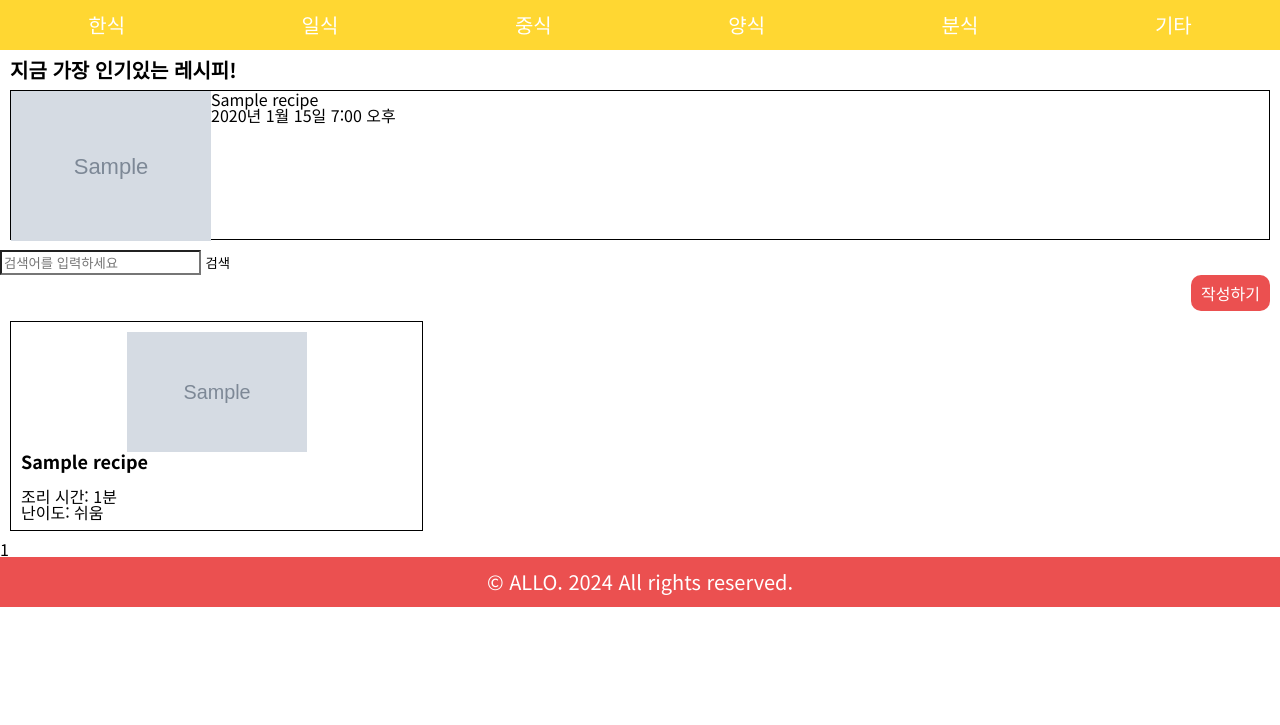
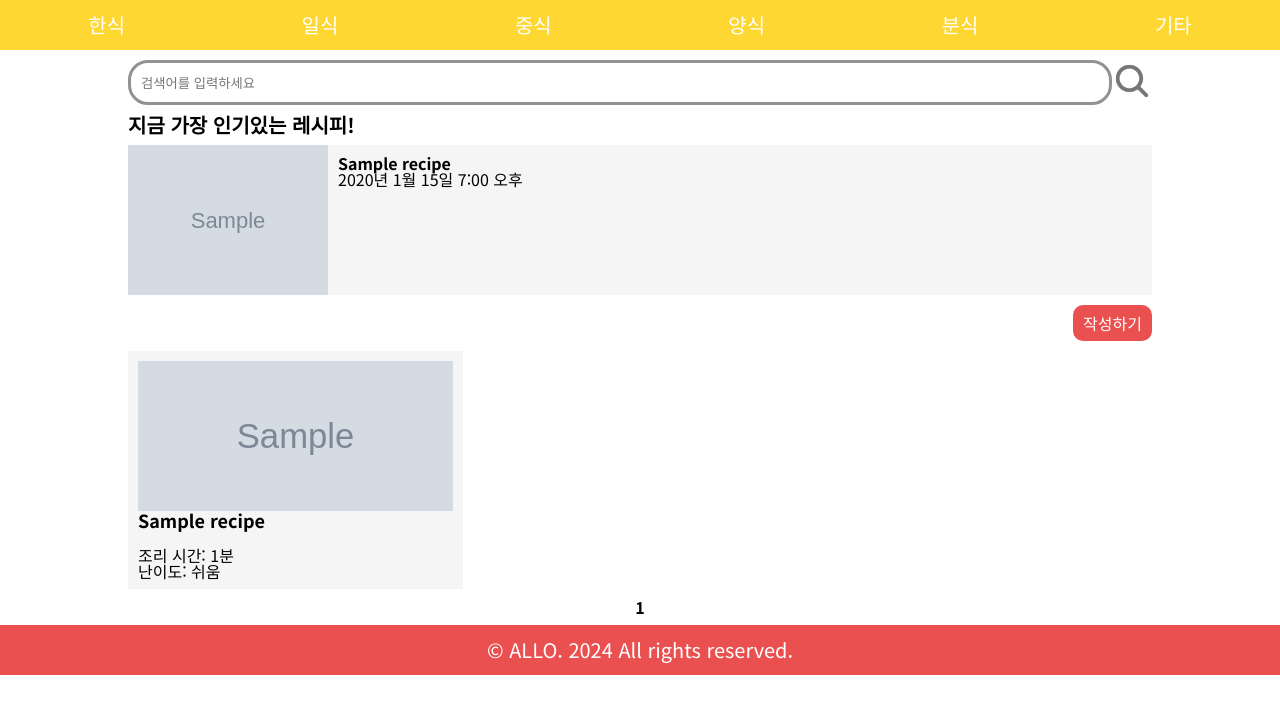
Before and after one commit to TEAM-ALLO/ALLO, a Django app: page /recipe/recipe_list/ in a window 1280 px wide. Shown: the part 75-800 px from the top of the page. Run offline with Django 4.2, Linux system fonts and the light colour scheme; tables that the repository leaves empty hold one stand-in row (values such as "Sample post"); grey boxes marked "Sample" are stand-in pictures.

Commit message:
feat: 레시티 리스트 페이지와 인테리어 리스트 페이지 통일

```diff
--- a/static/css/recipe/recipe_detail.css
+++ b/static/css/recipe/recipe_detail.css
@@ -3,6 +3,7 @@
     width: 40%;
     object-fit: cover;
     max-height: 200px;
+    margin-top: 10px;
 }
 #empty-icon{
     object-fit: contain;
@@ -113,7 +114,7 @@
     line-height: 56px;
     font-size: 20px;
 }
-.receipe-detail-content {
+.recipe-detail-content {
     background-color: var(--light--gray--color);
     border-radius: 10px;
     padding: 20px;
--- a/static/css/recipe/recipe_list.css
+++ b/static/css/recipe/recipe_list.css
@@ -9,53 +9,82 @@
     justify-content: space-around;
 }
 .recipe-list-mention {
-    margin: 10px;
+    margin: 10px auto;
     font-size: 20px;
     font-weight: bold;
+    width: 80%;
 }
 .recipe-list-popular {
-    margin: 10px;
-    border: 1px solid black;
+    margin: 10px auto;
+    /* border: 1px solid black; */
     height: 150px;
     display: flex;
+    width: 80%;
+    background-color: var(--light--gray--color);
 }
 .recipe-list-popular img {
     max-width: 50%;
+    max-width: 100%;
+    height: 150px;
+}
+.recipe-list-popular  div {
+    padding: 10px;
+}
+.recipe-list-popular h2 {
+    font-weight: bold;
+}
+.search-form {
+    display: flex;
+    justify-content: center;
+    align-items: center;
+    margin-top: 10px;
+}
+.recipe-search-container {
+    border-radius: 20px;
+    padding: 10px;
+    width: calc(80% - 40px);
+    border: 3px solid var(--dark--gray--color);
+}
+.recipe-search-icon {
+    width: 40px;
+    height: 40px;
 }
 .recipe-list-btn-box {
     display: flex;
     justify-content: flex-end;
+    width: 80%;
+    margin: 10px auto 0 auto;
 }
 .recipe-list-btn {
     background-color: var(--main--red--color);
     color: #fff!important;
     padding: 10px;
     border-radius: 10px;
-    margin: 0 10px;
-
 }
 .recipe-list-container {
     display: grid;
     grid-template-columns: repeat(3, 1fr);
     grid-gap: 10px;
-    margin: 10px;
+    margin: 10px auto;
+    width: 80%;
 }
 .recipe-list-post {
-    border: 1px solid black;
     padding: 10px;
     display: flex;
     flex-direction: column;
     overflow-wrap: anywhere;
+    background-color: var(--light--gray--color);
 }
 .recipe-list-img {
-    width: 180px;
-    height: 120px;
+    /* width: 180px; */
+    width: 100%;
+    height: 150px;
     object-fit: cover;
     margin: 0 auto;
 }
 .recipe-list-icon {
     width: 180px;
-    height: 120px;
+    height: 150px;
     margin: 0 auto;
 }
 .recipe-post-name {
@@ -64,7 +93,12 @@
     height: 36px;
     overflow: hidden;
 }
-.recipe-list-popular img {
-    max-width: 100%;
-    height: 150px;
+.pagination {
+    display: flex;
+    justify-content: center;
+    margin-bottom: 10px;
+    gap: 5px;
 }
+.pagination strong {
+    font-weight: bold;
+}
--- a/templates/recipe/recipe_list.html
+++ b/templates/recipe/recipe_list.html
@@ -12,6 +12,12 @@
     <a href="{% url 'recipe_user:recipe_list' %}?category=others">기타</a>
 </div>
 
+<form method="GET" action="{% url 'recipe_user:recipe_list' %}" class="search-form">
+    <input type="text" name="search" placeholder="검색어를 입력하세요" value="{{ request.GET.search }}" class="recipe-search-container">
+    <button type="submit">
+        <img src="/static/img/search2.png" alt="검색어 아이콘" class="recipe-search-icon">
+    </button>
+</form>
 <h1 class="recipe-list-mention">
     {% if category_name == '기타' %}
         지금 가장 인기있는 음식!
@@ -29,10 +35,6 @@
     </div>
 </a>
 {% endif %}
-<form method="GET" action="{% url 'recipe_user:recipe_list' %}" class="search-form">
-    <input type="text" name="search" placeholder="검색어를 입력하세요" value="{{ request.GET.search }}">
-    <button type="submit">검색</button>
-</form>
 
 <div class="recipe-list-btn-box">
     <a href="{% url 'recipe_user:recipe_create' %}" class="recipe-list-btn">작성하기</a>
```
Also changed, not shown: static/css/community/event_list.css (added, +28 -0 lines), static/css/interior/interior_list.css (+6 -6 lines), static/css/users/friend.css (+27 -0 lines), templates/community/event_list.html (+11 -10 lines), recipe/migrations/0003_alter_comment_user.py (added).
